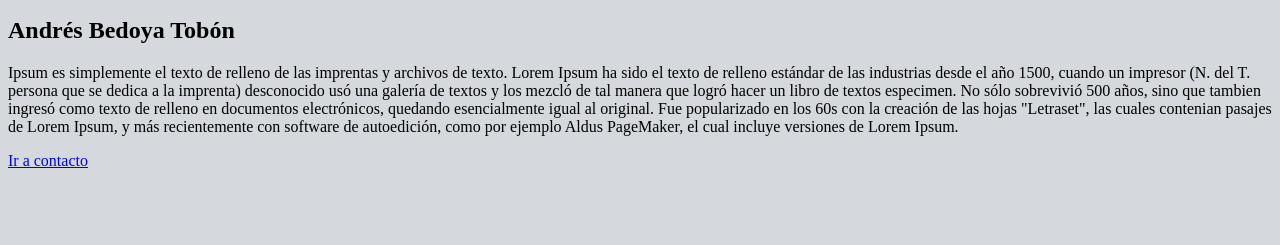
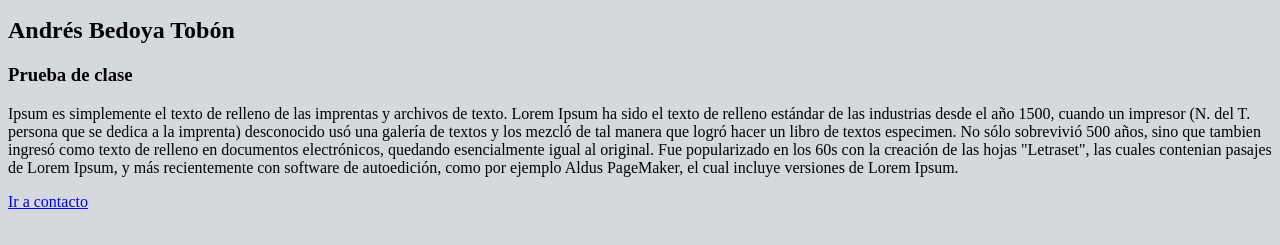
Before and after one commit to xaca/demo, a plain HTML site: page index.html in a window 1280 px wide. Shown: the part 369-614 px from the top of the page. Drawn offline with Linux system fonts and the light colour scheme.

Commit message:
Primer commit

```diff
--- a/index.html
+++ b/index.html
@@ -10,6 +10,7 @@
  <img src="https://icons.iconarchive.com/icons/custom-icon-design/all-country-flag/128/Colombia-Flag-icon.png" />
  <br>
  <h2>Andrés Bedoya Tobón</h2>
+ <h3>Prueba de clase</h3>
  <p>
   Ipsum es simplemente el texto de relleno de las imprentas y archivos de texto. Lorem Ipsum ha sido el texto de relleno estándar de las industrias desde el año 1500, cuando un impresor (N. del T. persona que se dedica a la imprenta) desconocido usó una galería de textos y los mezcló de tal manera que logró hacer un libro de textos especimen. No sólo sobrevivió 500 años, sino que tambien ingresó como texto de relleno en documentos electrónicos, quedando esencialmente igual al original. Fue popularizado en los 60s con la creación de las hojas "Letraset", las cuales contenian pasajes de Lorem Ipsum, y más recientemente con software de autoedición, como por ejemplo Aldus PageMaker, el cual incluye versiones de Lorem Ipsum.
  </p>
```
